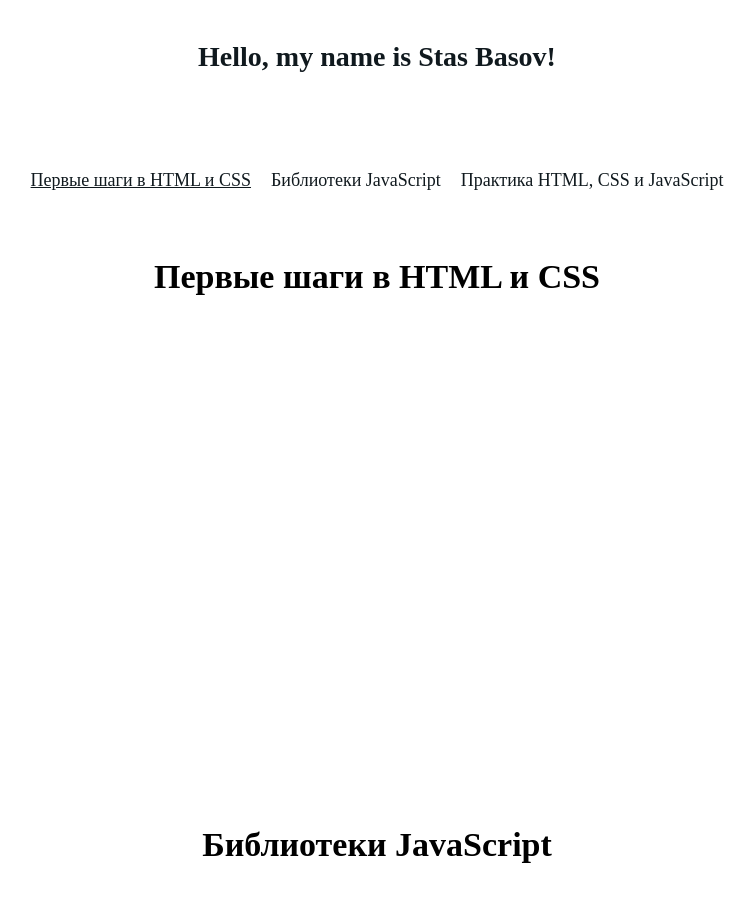
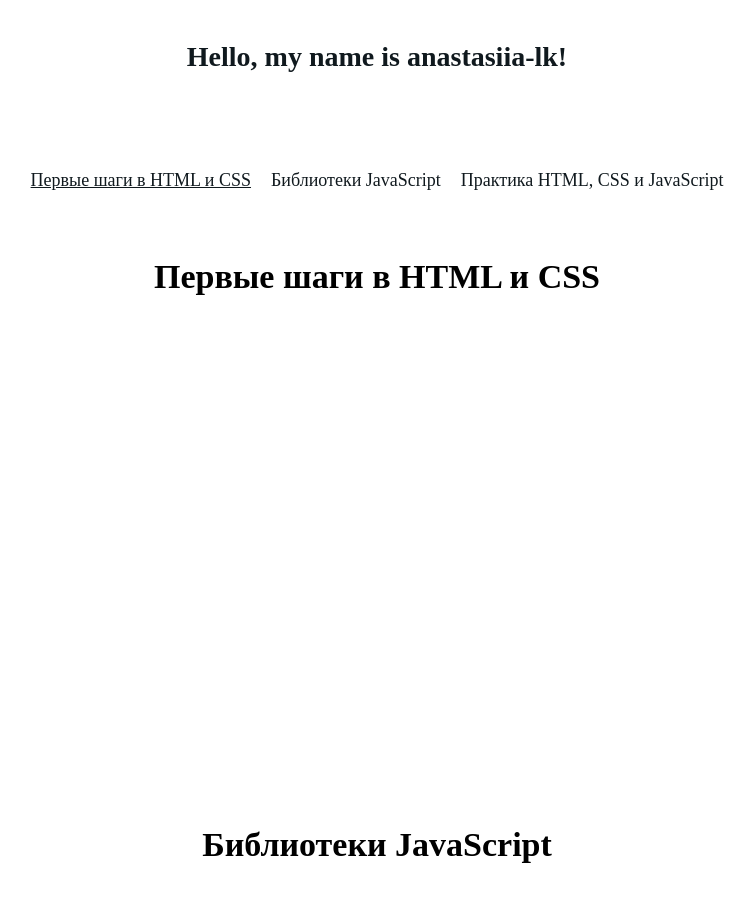
Before and after one commit to anastasiia-lk/portfolio-praktikum, a plain HTML site: page index.html in a window 1280 px wide. Shown: the top 901 px of the page, without its empty margins (271-1026 px from the left). Drawn offline with Linux system fonts and the light colour scheme.

Commit message:
Changed name

```diff
--- a/index.html
+++ b/index.html
@@ -14,7 +14,7 @@
 
 <body class="page">
   <header class="header centered-block">
-    <h1 class="centered-block"><a href="#" class="header__link" lang="en">Stas Basov</a></h1>
+    <h1 class="centered-block"><a href="#" class="header__link" lang="en">anastasiia-lk</a></h1>
   </header>
   <nav class="menu centered-block page__menu">
     <a href="#beginner" class="menu__link menu__link_active">Первые шаги в HTML и CSS</a>
```
